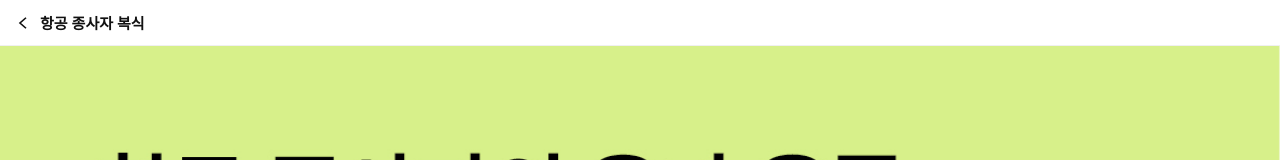
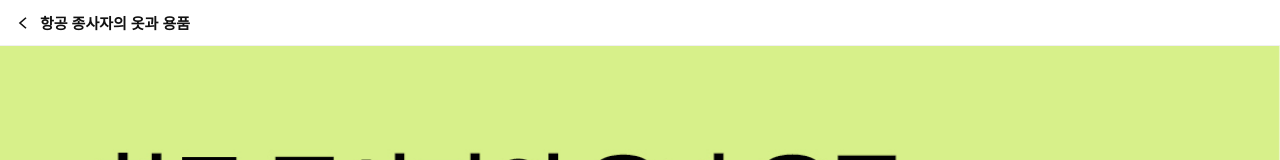
Before and after one commit to miinyim/aviatio2, a plain HTML site: page attire.html in a window 1280 px wide. Shown: the top 160 px of the page. Drawn offline with Linux system fonts and the light colour scheme; a web font is replaced by a local one.

Commit message:
Update attire.html

```diff
--- a/attire.html
+++ b/attire.html
@@ -1,7 +1,7 @@
 <!DOCTYPE html>
 <html lang="ko">
 <head>
-  <title>항공 종사자 복식</title>
+  <title>항공 종사자의 옷과 용품</title>
   <meta charset="UTF-8">
   <meta name="viewport" content="width=device-width, initial-scale=1.0, viewport-fit=cover">
   <link rel="stylesheet" href="https://cdn.jsdelivr.net/npm/pretendard/dist/web/static/pretendard.css">
@@ -31,7 +31,7 @@
     <a class="home" href="index.html" aria-label="홈으로">
       <!-- back arrow -->
       <svg xmlns="http://www.w3.org/2000/svg" viewBox="0 0 24 24"><path d="M16 5l-8 7 8 7"/></svg>
-      <span class="title">항공 종사자 복식</span>
+      <span class="title">항공 종사자의 옷과 용품</span>
     </a>
   </div>
   <main id="stack"></main>
```
